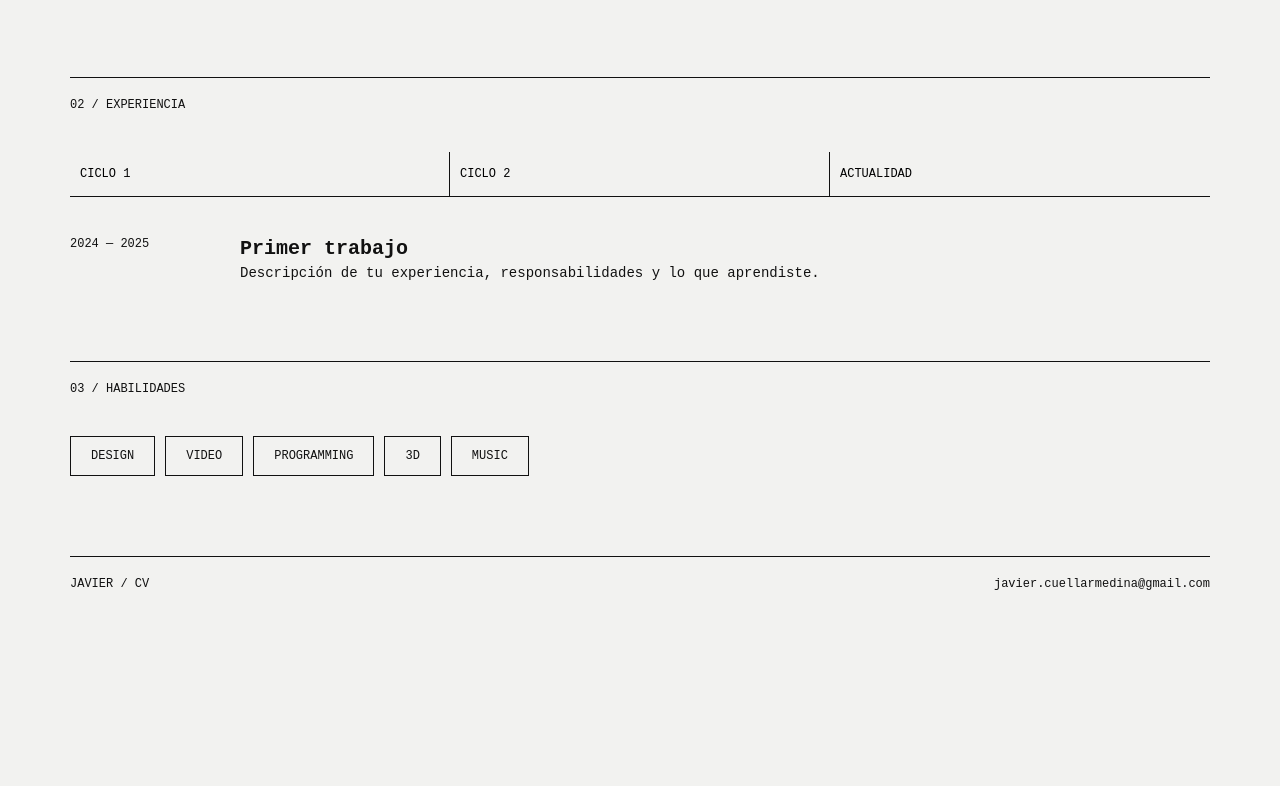
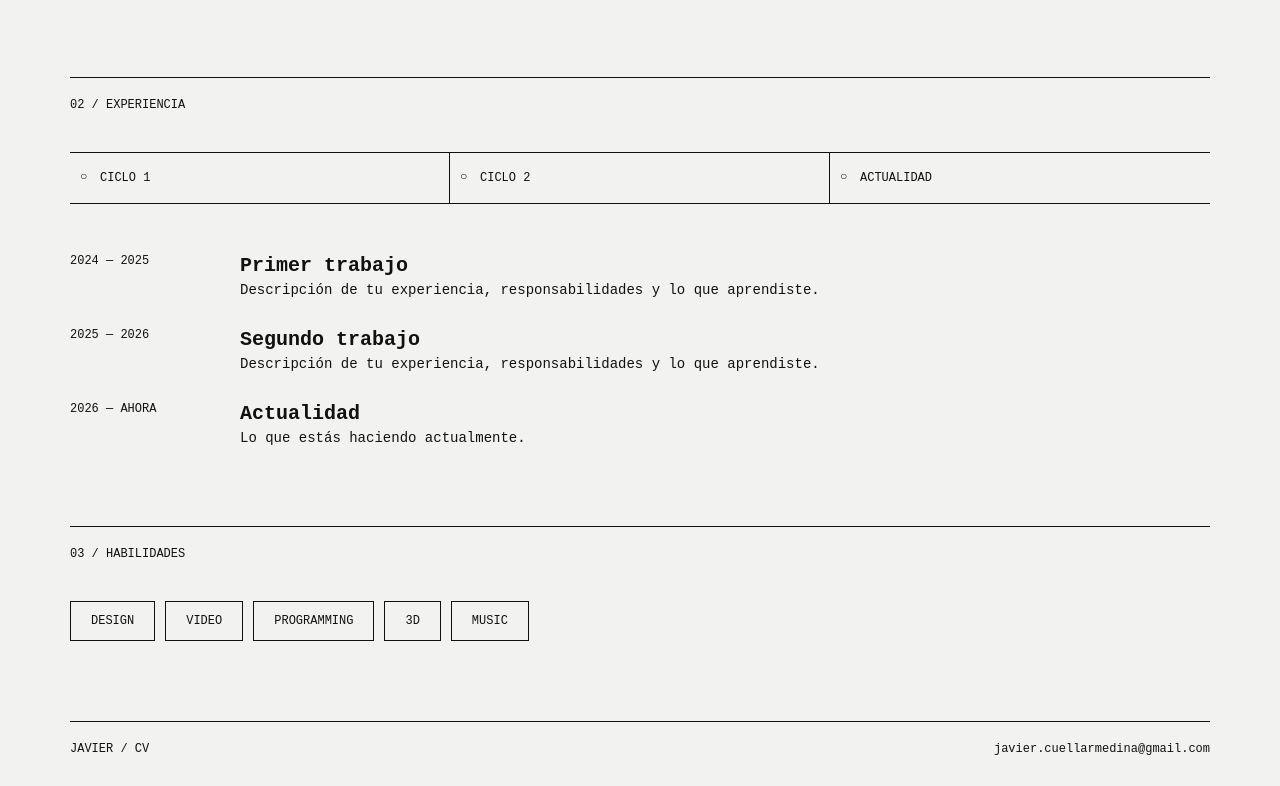
Before and after one commit to DothDog/CV--JavierCu-llar.github.io, a plain HTML site: page index.html in a window 1280 px wide. Shown: the part 1215-2001 px from the top of the page. Before the commit the page ends 1836 px from the top, so only its background shows below. Drawn offline with Linux system fonts and the light colour scheme.

Commit message:
better buttons

```diff
--- a/index.html
+++ b/index.html
@@ -276,19 +276,17 @@
                 02 / EXPERIENCIA
             </div>
 
-            <div class="timeline">
-
             <div class="timeline-nav">
 
-                    <button onclick="mostrarCiclo('ciclo1')">
+                <button class="activo" onclick="mostrarCiclo('ciclo1', this)">
                     CICLO 1
                 </button>
 
-                    <button onclick="mostrarCiclo('ciclo2')">
+                <button onclick="mostrarCiclo('ciclo2', this)">
                     CICLO 2
                 </button>
 
-                    <button onclick="mostrarCiclo('actualidad')">
+                <button onclick="mostrarCiclo('actualidad', this)">
                     ACTUALIDAD
                 </button>
 
@@ -392,16 +390,21 @@
     </main>
     <script>
 
-        function mostrarCiclo(ciclo) {
+        function mostrarCiclo(ciclo, boton) {
 
             const ciclos = document.querySelectorAll(".ciclo");
+            const botones = document.querySelectorAll(".timeline-nav button");
 
             ciclos.forEach(function(elemento) {
                 elemento.classList.remove("activo");
             });
 
+            botones.forEach(function(elemento) {
+                elemento.classList.remove("activo");
+            });
+
             document.getElementById(ciclo).classList.add("activo");
-
+            boton.classList.add("activo");
         }
 
         </script>
--- a/style.css
+++ b/style.css
@@ -108,38 +108,58 @@ footer {
 .timeline-nav {
     display: grid;
     grid-template-columns: repeat(3, 1fr);
+    border-top: 1px solid #111;
     border-bottom: 1px solid #111;
-    margin-bottom: 40px;
+    margin-bottom: 50px;
 }
 
 .timeline-nav button {
-    background: none;
+    position: relative;
+
+    background: transparent;
     border: none;
     border-right: 1px solid #111;
-    padding: 15px 10px;
+
+    padding: 18px 15px 18px 30px;
+
     font-family: monospace;
     font-size: 12px;
     text-align: left;
+
+    color: #111;
     cursor: pointer;
+
+    transition: background 0.2s ease,
+                color 0.2s ease;
 }
 
 .timeline-nav button:last-child {
     border-right: none;
 }
 
+/* El pequeño punto */
+.timeline-nav button::before {
+    content: "○";
+
+    position: absolute;
+    left: 10px;
+    top: 17px;
+
+    font-size: 12px;
+
+    transition: transform 0.2s ease;
+}
+
+/* Hover */
 .timeline-nav button:hover {
     background: #111;
     color: #f2f2f0;
 }
 
-.ciclo {
-    display: none;
+.timeline-nav button:hover::before {
+    content: "●";
+    transform: scale(1.1);
 }
-
-.ciclo.activo {
-    display: block;
-}
-
 
 /* =========================
    VERSIÓN PARA TELÉFONO
```
Lines whose indentation alone changed are shown as unchanged.
